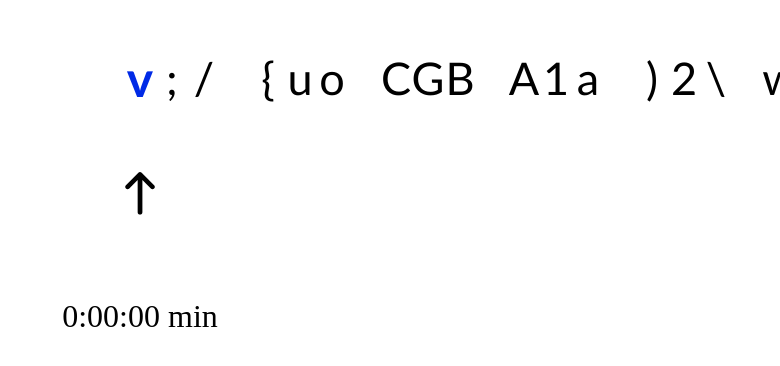
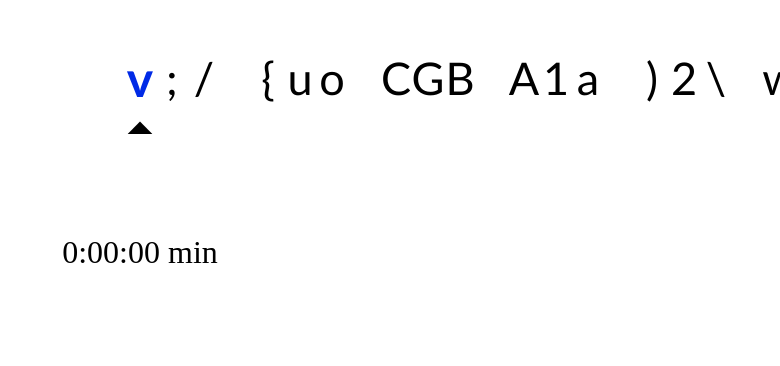
Before and after one commit to TheProgrammerRoad/10-Fingersystem, a plain HTML site: page index.html in a window 1280 px wide. Shown: the part 312-678 px from the top of the page, without its empty margins (500-1280 px from the left). Drawn offline with Linux system fonts and the light colour scheme.

Commit message:
Indicator Arrow ausgetauscht

```diff
--- a/index.html
+++ b/index.html
@@ -11,7 +11,7 @@
   </head>
   <body>
     <div class="StaticContainer">
-      <img class="IndicatorArrow" src="north.svg" />
+      <img class="IndicatorArrow" src="indicator.svg" />
       <div class="Timer">0:00:00 min</div>
     </div>
     <div class="CharactersContainer" id="charactersContainer"></div>
--- a/style.css
+++ b/style.css
@@ -17,7 +17,7 @@ body {
 }
 
 .IndicatorArrow {
-  margin-top: 60vh;
+  margin-top: 52vh;
   width: 50px;
   height: 50px;
 }
```
Also changed, not shown: indicator.svg (added), north.svg (deleted).
